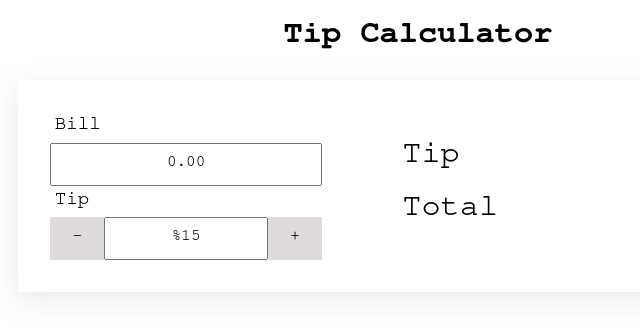
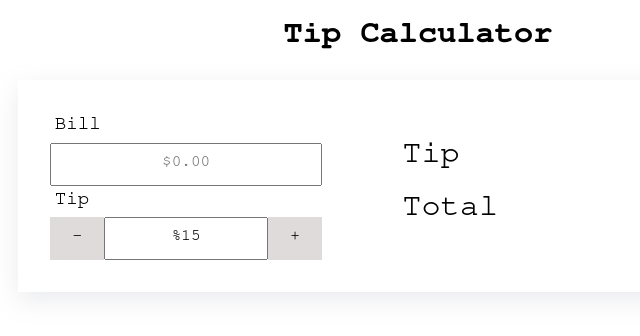
Before and after one commit to osivff/tip-calculator, a plain HTML site: page index.html in a window 1280 px wide. Shown: the full height of the page, 222-862 px from the left. Drawn offline with Linux system fonts and the light colour scheme.

Commit message:
Add placeholder

```diff
--- a/index.html
+++ b/index.html
@@ -15,7 +15,7 @@
                 <div class="input-container">
                     <label for="bill-amount">Bill</label>
                     <div class="bill-input-container">
-                        <input type="text" id="fbill" value="0.00" name="bill-amount" min="1">
+                        <input type="text" id="fbill" name="bill-amount" min="1" placeholder="$0.00">
                     </div>
                     <label for="tip-percentage">Tip</label>
                     <div class="tip-input-container">
```
